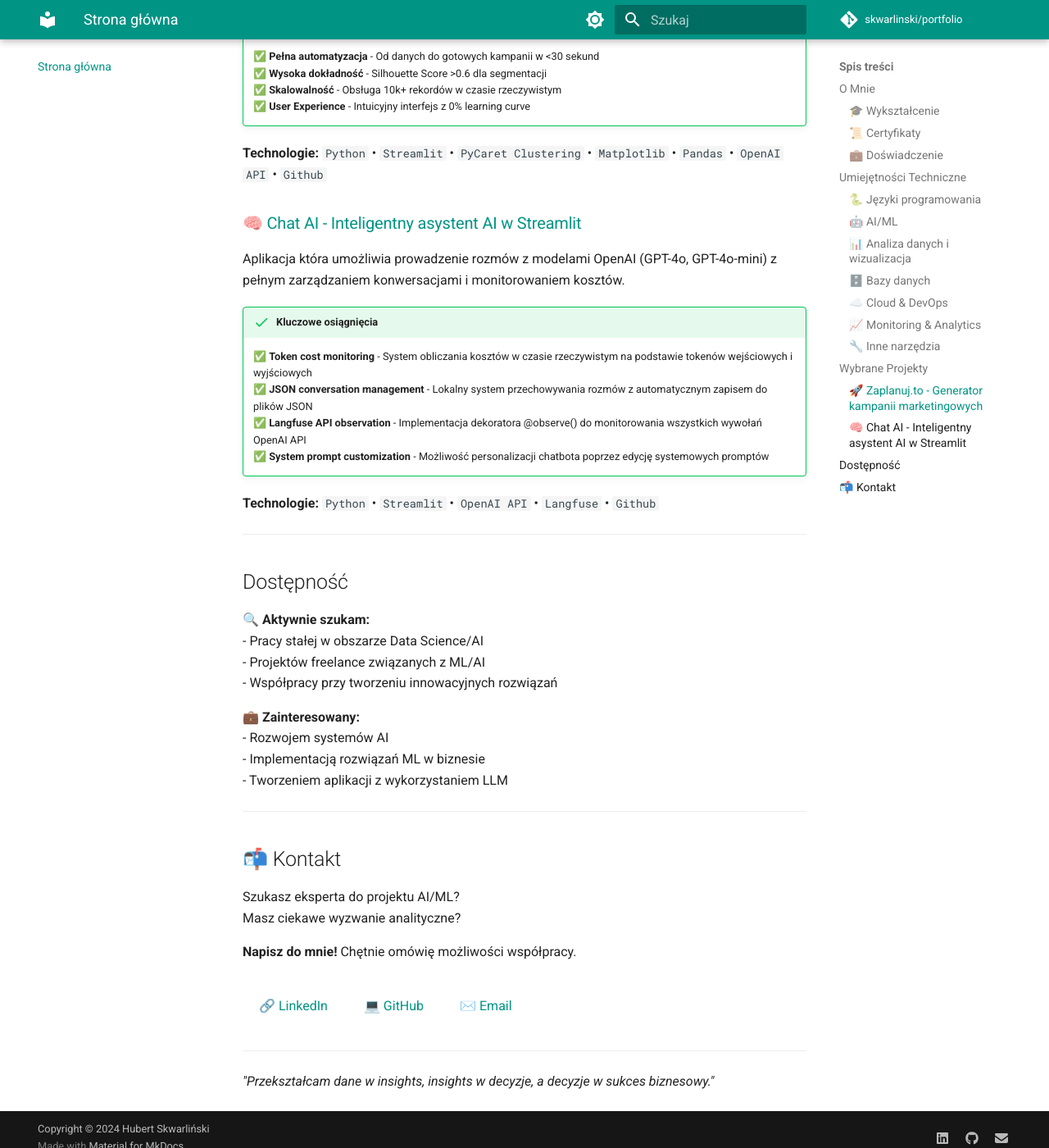
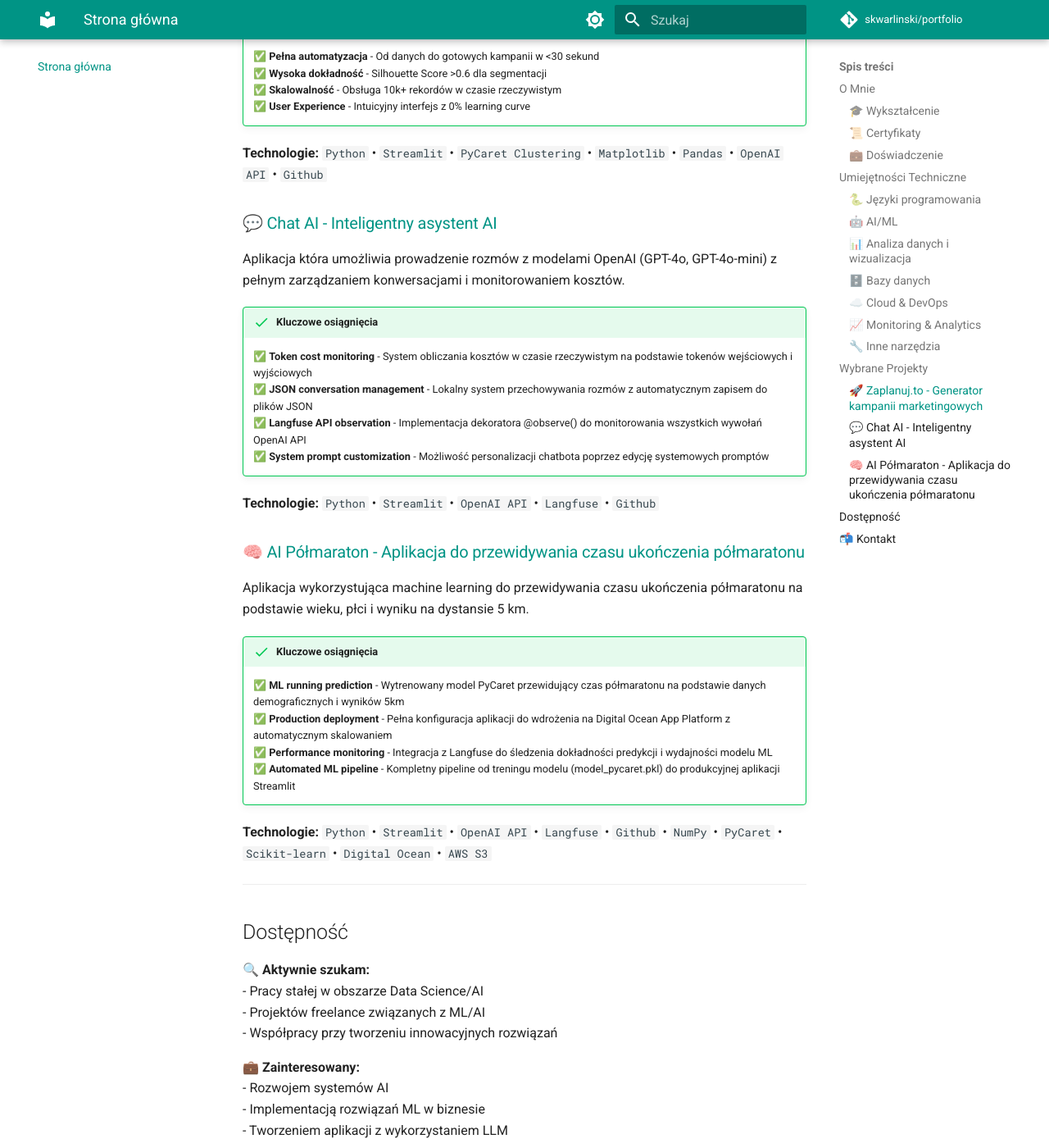
Before and after one commit to skwarlinski/ds_ai_portfolio, an MkDocs documentation site: the page built from docs/index.md, in a window 1280 px wide and 1400 px high, scrolled down 2583 px. Shown: the whole window at 82% size. Built offline with MkDocs 1.6.1 and Material for MkDocs 9.7.7, drawn with Linux system fonts in a browser that asks for light colours; comment, search, counter and statistics services are not loaded.

Commit message:
add more content

```diff
--- a/docs/index.md
+++ b/docs/index.md
@@ -94,6 +94,18 @@ Aplikacja która umożliwia prowadzenie rozmów z modelami OpenAI (GPT-4o, GPT-4
     ✅ **System prompt customization** - Możliwość personalizacji chatbota poprzez edycję systemowych promptów
 
 **Technologie:** `Python` • `Streamlit` • `OpenAI API` • `Langfuse` • `Github`
+
+### 🧠 [AI Półmaraton - Aplikacja do przewidywania czasu ukończenia półmaratonu](ai-polmaraton/index.md)
+
+Aplikacja wykorzystująca machine learning do przewidywania czasu ukończenia półmaratonu na podstawie wieku, płci i wyniku na dystansie 5 km.
+
+!!! success "Kluczowe osiągnięcia"
+    ✅ **ML running prediction** - Wytrenowany model PyCaret przewidujący czas półmaratonu na podstawie danych demograficznych i wyników 5km <br>
+    ✅ **Production deployment** - Pełna konfiguracja aplikacji do wdrożenia na Digital Ocean App Platform z automatycznym skalowaniem <br>
+    ✅ **Performance monitoring** - Integracja z Langfuse do śledzenia dokładności predykcji i wydajności modelu ML <br>
+    ✅ **Automated ML pipeline** - Kompletny pipeline od treningu modelu (model_pycaret.pkl) do produkcyjnej aplikacji Streamlit
+
+**Technologie:** `Python` • `Streamlit` • `OpenAI API` • `Langfuse` • `Github` • `NumPy` • `PyCaret` • `Scikit-learn` • `Digital Ocean` • `AWS S3`
 
 ---
 
--- a/mkdocs.yml
+++ b/mkdocs.yml
@@ -45,6 +45,7 @@ nav:
     - 💻 Aplikacje:
       - Zaplanuj.to: zaplanuj_to/index.md
       - Chat AI: chat-ai/index.md
+      - AI Półmaraton: ai-polmaraton/index.md
     - 📈 Analizy EDA:
       - Iris: iris/index.md
       - Titanic: titanic/index.md
```
Also changed, not shown: other parts of docs/index.md (+1 -1 lines), docs/ai-polmaraton/index.md (added, +53 -0 lines), docs/ai-polmaraton/ai-polmaraton.png (added).
